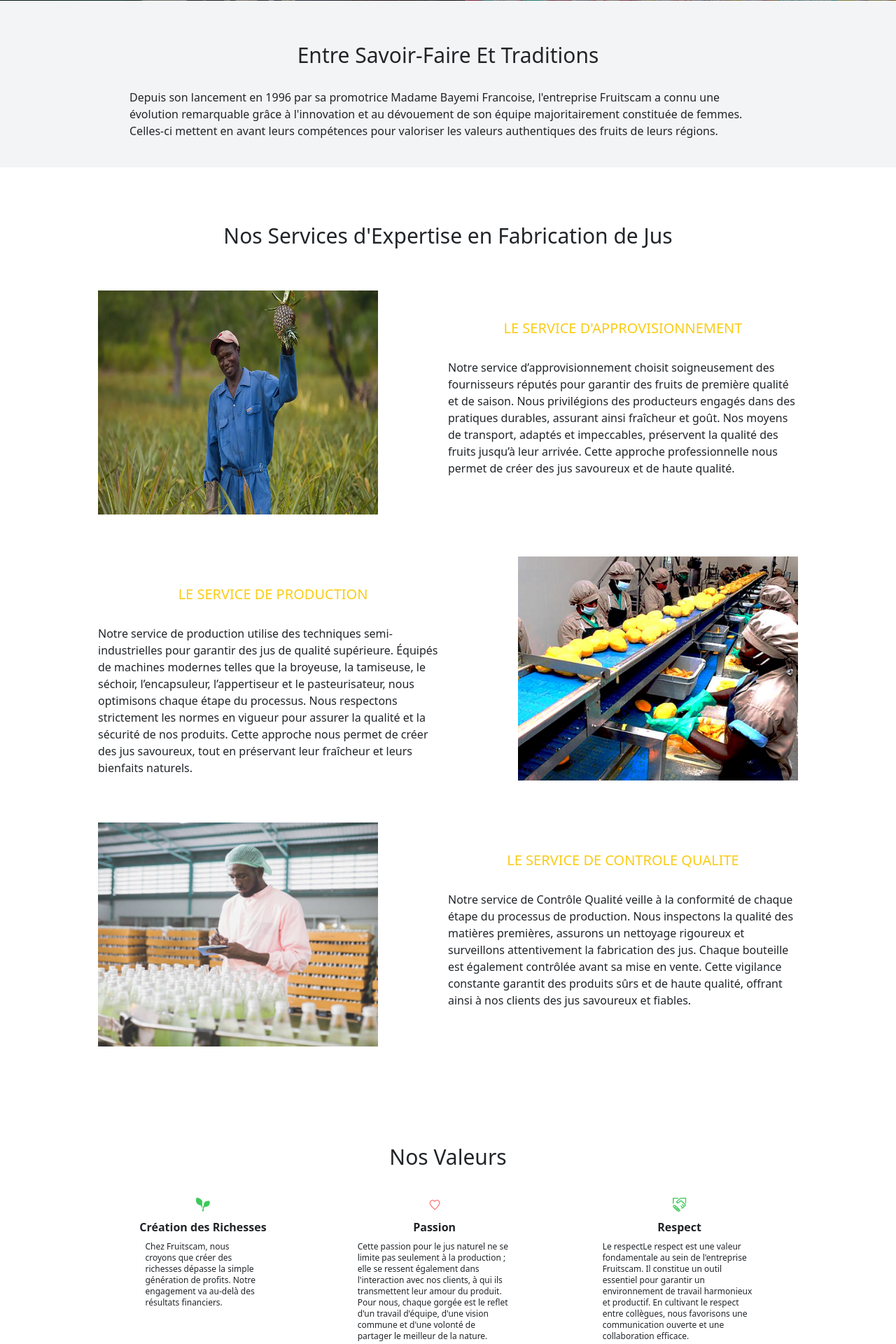
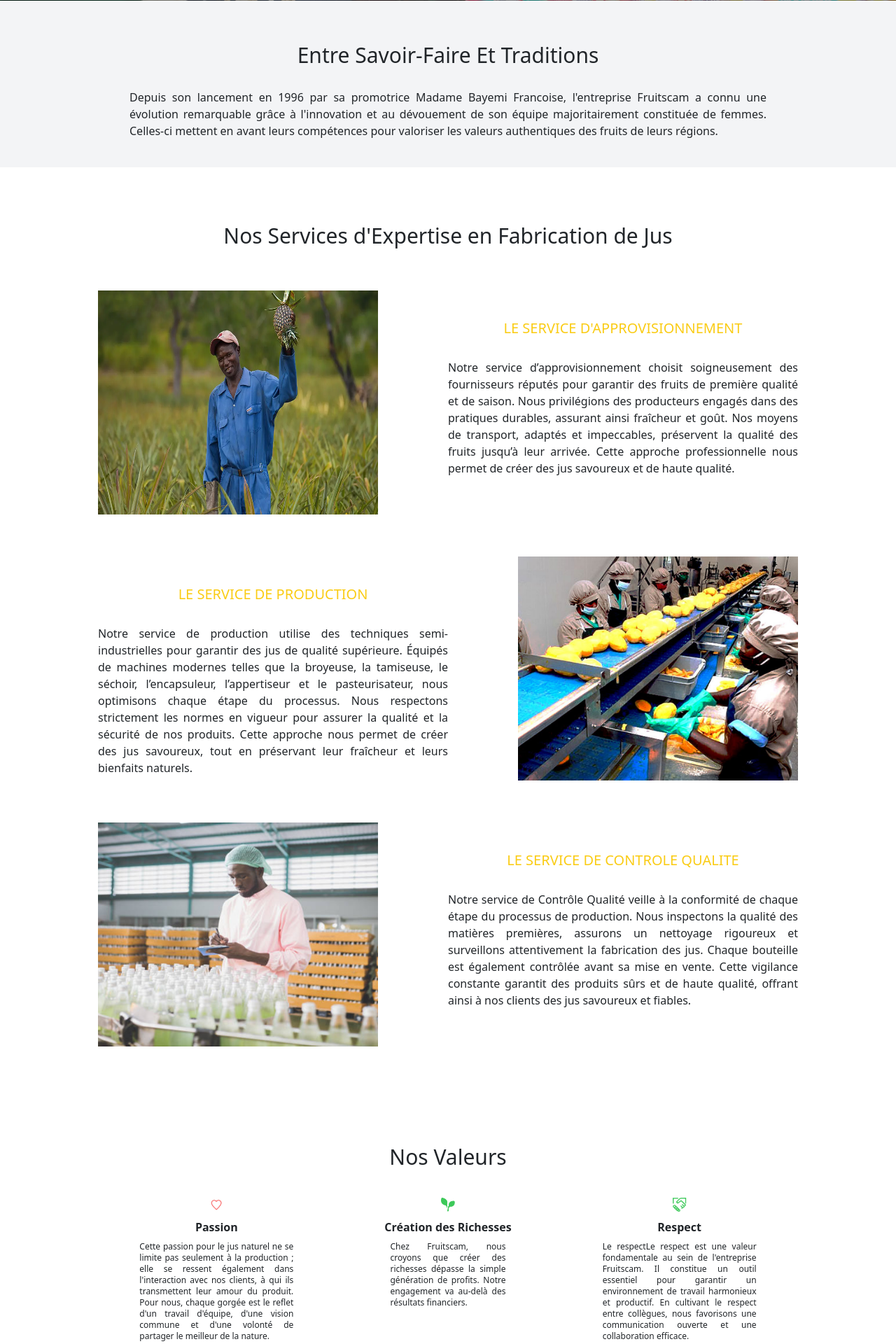
Before and after one commit to Alange39/fruitscam, a PHP site: page /entreprise.php in a window 1280 px wide. Shown: the part 625-2545 px from the top of the page at 70% size. Run offline with PHP 8.4, Linux system fonts and the light colour scheme; some libraries are stand-ins or nearby versions.

Commit message:
Ange commit

```diff
--- a/entreprise.php
+++ b/entreprise.php
@@ -28,7 +28,7 @@
           <p class="text-[#ACA9AC] text-2xl sm:text-2xl  font-bold mb-4"> Nos valeurs d’authenticité et de durabilité guident   </p>
           <p class="text-[#ACA9AC] text-2xl sm:text-2xl  font-bold mb-4">notre vision, avec un fort engagement envers la satisfaction client. </p>
         </div>
-        <img src="assets/images/jus-fruits.jpg" alt="Image 1" class="w-full h-full object-cover opacity-10%" />
+        <img src="assets/images/jus-fruits.jpg" alt="Image de la DG" class="w-full h-full object-cover opacity-10%" />
         <!-- Boutons en bas de l'image avec décalage de 75px -->
         <div class="absolute bottom-[75px] w-full flex justify-center space-x-3" id="buttons1">
           <button onclick="goToSlide(0)" class="w-4 h-4 bg-black rounded-full focus:outline-none"></button>
@@ -45,7 +45,7 @@
           </p>
           <p class="text-[#ACA9AC] text-2xl sm:text-2xl  font-bold mb-4">Chaque bouteille de jus reflète notre engagement envers des ingrédients naturels et locaux. Nous travaillons avec des agriculteurs pour assurer que nos fruits sont cueillis à maturité, préservant ainsi leurs saveurs et leurs nutriments.  </p>
         </div>
-        <img src="assets/images/gingembre.jpg" alt="Image 2" class="w-full h-full object-cover opacity-10%" />
+        <img src="assets/images/gingembre.jpg" alt="Image de jus de gingembre" class="w-full h-full object-cover opacity-10%" />
         <!-- Boutons en bas de l'image avec décalage de 75px -->
         <div class="absolute bottom-[75px] w-full flex justify-center space-x-3" id="buttons2">
           <button onclick="goToSlide(0)" class="w-4 h-4 bg-gray-300 rounded-full focus:outline-none"></button>
@@ -62,7 +62,7 @@
           </p>
           <p class="text-[#ACA9AC] text-2xl sm:text-2xl  font-bold mb-4">Fruitscam s'engage à réduire son impact environnemental en adoptant des pratiques de production écoresponsables et en utilisant des emballages recyclables. Chaque geste compte pour protéger notre planète. </p>
         </div>
-        <img src="assets/images/WhatsApp Image 2025-03-28 à 17.52.32_f84f300d.jpg" alt="Image 3" class="w-full h-full object-cover" />
+        <img src="assets/images/WhatsApp Image 2025-03-28 à 17.52.32_f84f300d.jpg" alt="Image de bouteilles" class="w-full h-full object-cover" />
         <!-- Boutons en bas de l'image avec décalage de 75px -->
         <div class="absolute bottom-[75px] w-full flex justify-center space-x-3" id="buttons3">
           <button onclick="goToSlide(0)" class="w-4 h-4 bg-gray-300 rounded-full focus:outline-none"></button>
@@ -79,7 +79,7 @@
           </p>
           <p class="text-[#ACA9AC] text-2xl sm:text-2xl  font-bold mb-4">Notre priorité est de répondre aux besoins de nos clients. Nous prenons en compte leurs retours pour améliorer constamment nos recettes et offrir un service client exceptionnel.</p>
         </div>
-        <img src="image/bouteilles.jpg" alt="Image 4" class="w-full h-full object-cover" />
+        <img src="image/bouteilles.jpg" alt="images de bouteilles de jus" class="w-full h-full object-cover" />
         <!-- Boutons en bas de l'image avec décalage de 75px -->
         <div class="absolute bottom-[75px] w-full flex justify-center space-x-3" id="buttons4">
           <button onclick="goToSlide(0)" class="w-4 h-4 bg-gray-300 rounded-full focus:outline-none"></button>
@@ -95,7 +95,7 @@
   <div class="bg-gray-100 pt-[30px]">
     <h1 class="text-center text-3xl max-md:text-lg pt-[30px]">Entre Savoir-Faire Et Traditions</h1>
 
-    <div class="max-md:mx-[15px]  mx-[185px] pb-[40px] pt-[30px] max-md:text-sm inline-block">
+    <div class="max-md:mx-[15px]  mx-[185px] pb-[40px] pt-[30px] max-md:text-sm text-justify">
       <p class="inline-block">
         Depuis son lancement en 1996 par sa promotrice Madame Bayemi Francoise, l'entreprise Fruitscam a connu une évolution remarquable grâce à l'innovation et au dévouement de son équipe majoritairement constituée de femmes. Celles-ci mettent en avant leurs compétences pour valoriser les valeurs authentiques des fruits de leurs régions.
       </p>
@@ -110,11 +110,11 @@
   <!-- premier service -->
   <section class="pt-[60px] max-md:block max-md:px-[10px] flex gap-[100px] justify-center">
     <div>
-      <img src="assets/images/ravitaillement.webp" alt="" class="h-[320px] w-[400px] max-md:w-full max-md:h-auto">
+      <img src="assets/images/ravitaillement.webp" alt="image" class="h-[320px] w-[400px] max-md:w-full max-md:h-auto">
     </div>
     <div class="pt-[40px] max-md:px-[10px]">
       <p class="text-yellow-400 text-xl max-md:text-lg text-center">LE SERVICE D'APPROVISIONNEMENT</p>
-      <p class="w-[500px] max-md:w-full max-md:text-sm pt-[30px]">
+      <p class="w-[500px] max-md:w-full text-justify  max-md:text-sm pt-[30px]">
         Notre service d’approvisionnement choisit soigneusement des fournisseurs réputés pour garantir des fruits de première qualité et de saison. Nous privilégions des producteurs engagés dans des pratiques durables, assurant ainsi fraîcheur et goût.
 
 Nos moyens de transport, adaptés et impeccables, préservent la qualité des fruits jusqu’à leur arrivée. Cette approche professionnelle nous permet de créer des jus savoureux et de haute qualité.
@@ -126,7 +126,7 @@ Nos moyens de transport, adaptés et impeccables, préservent la qualité des fr
   <section class="pt-[60px] max-md:block max-md:px-[10px] flex gap-[100px] justify-center">
     <div class="pt-[40px] max-md:px-[10px]">
       <p class="text-yellow-400 text-xl max-md:text-lg text-center">LE SERVICE DE PRODUCTION</p>
-      <p class="w-[500px] max-md:w-full max-md:text-sm pt-[30px]">
+      <p class="w-[500px] max-md:w-full text-justify  max-md:text-sm pt-[30px]">
      Notre service de production utilise des techniques semi-industrielles pour garantir des jus de qualité supérieure. Équipés de machines modernes telles que la broyeuse, la tamiseuse, le séchoir, l’encapsuleur, l’appertiseur et le pasteurisateur, nous optimisons chaque étape du processus.
 
 Nous respectons strictement les normes en vigueur pour assurer la qualité et la sécurité de nos produits. Cette approche nous permet de créer des jus savoureux, tout en préservant leur fraîcheur et leurs bienfaits naturels.
@@ -144,7 +144,7 @@ Nous respectons strictement les normes en vigueur pour assurer la qualité et la
     </div>
     <div class="pt-[40px] max-md:px-[10px]">
       <p class="text-yellow-400 text-xl max-md:text-lg text-center">LE SERVICE DE CONTROLE QUALITE</p>
-      <p class="w-[500px] max-md:w-full max-md:text-sm pt-[30px]">
+      <p class="w-[500px] max-md:w-full text-justify max-md:text-sm pt-[30px]">
        Notre service de Contrôle Qualité veille à la conformité de chaque étape du processus de production.
 
 Nous inspectons la qualité des matières premières, assurons un nettoyage rigoureux et surveillons attentivement la fabrication des jus.
@@ -162,7 +162,17 @@ Cette vigilance constante garantit des produits sûrs et de haute qualité, offr
   <p class="text-center pt-[80px] text-3xl max-md:text-2xl">Nos Valeurs</p>
 
   <section class="flex flex-wrap max-md:gap-[30px] gap-[130px] justify-center pt-[40px] max-md:px-[10px]">
-    <div class="inline-block">
+
+  <div class="justify-center text-justify ">
+      <img src="assets/images/heart (1) 1.png" alt="" class="h-[20px] w-[20px] mx-auto">
+      <p class="pt-[10px] font-bold text-center">Passion</p>
+      <p class="text-xs pt-[8px] w-[220px] mx-auto">
+        Cette passion pour le jus naturel ne se limite pas seulement à la production ; elle se ressent également dans l'interaction avec nos clients, à qui ils transmettent leur amour du produit. Pour nous, chaque gorgée est le reflet d'un travail d'équipe, d'une vision commune et d'une volonté de partager le meilleur de la nature.
+      </p>
+    </div>
+
+
+    <div class="text-justify justify-center">
       <img src="assets/images/Vector (1).png" alt="" class="h-[20px] w-[20px] mx-auto">
       <p class="pt-[10px] font-bold text-center">Création des Richesses</p>
       <p class="text-xs pt-[8px] w-[165px] mx-auto"> Chez Fruitscam, nous croyons
@@ -170,15 +180,8 @@ Cette vigilance constante garantit des produits sûrs et de haute qualité, offr
  Notre engagement va au-delà des résultats financiers.</p>
     </div>
 
-    <div class="inline-block">
-      <img src="assets/images/heart (1) 1.png" alt="" class="h-[20px] w-[20px] mx-auto">
-      <p class="pt-[10px] font-bold text-center">Passion</p>
-      <p class="text-xs pt-[8px] w-[220px] mx-auto">
-        Cette passion pour le jus naturel ne se limite pas seulement à la production ; elle se ressent également dans l'interaction avec nos clients, à qui ils transmettent leur amour du produit. Pour nous, chaque gorgée est le reflet d'un travail d'équipe, d'une vision commune et d'une volonté de partager le meilleur de la nature.
-      </p>
-    </div>
 
-    <div class="inline-block">
+    <div class="justify-center text-justify ">
       <img src="assets/images/Group.png" alt="" class="h-[20px] w-[20px] mx-auto">
       <p class="pt-[10px] font-bold text-center">Respect</p>
       <p class="text-xs pt-[8px] w-[220px] mx-auto">
@@ -192,14 +195,14 @@ Cette vigilance constante garantit des produits sûrs et de haute qualité, offr
   <section class="flex gap-[170px] max-md:gap-[50px] justify-center mt-[50px]">
   <section class="bg-gray-100 mt-[40px] pb-[10px] inline-block max-md:px-[10px] w-[350px]">
     <p class="text-xl text-yellow-400 underline text-center">Notre Vision</p>
-    <p class="text-sm pt-[20px] max-w-[700px] mx-auto">
+    <p class="text-sm pt-[20px] text-justify max-w-[700px] mx-auto">
       Nous aspirons à devenir le leader des jus naturels frais de haute qualité au Cameroun, en respectant nos valeurs écoresponsables et sociales. Nous adoptons un modèle écoresponsable axé sur les enjeux sociaux, en recrutant des jeunes mères et des femmes en difficulté. Nous croyons en leur potentiel et, en investissant dans leur avenir, nous favorisons leur bien-être et contribuons à une société plus juste.
     </p>
   </section>
 
    <section class="bg-gray-100 mt-[40px] pb-[10px] w-[350px] inline-block max-md:px-[10px]">
     <p class="text-xl text-yellow-400 underline text-center">Nos Missions</p>
-    <p class="text-sm pt-[20px] max-w-[700px] mx-auto">
+    <p class="text-sm pt-[20px] max-w-[700px] text-justify mx-auto">
      FRUITSCAM propose des jus naturels de qualité, fabriqués par une équipe dynamique de jeunes femmes, diplômées ou non, travaillant dans de bonnes conditions. L'entreprise se consacre à des initiatives écoresponsables, notamment le recyclage et des projets innovants, afin de réduire son empreinte écologique. En inspirant clients et partenaires à adopter des pratiques durables, FRUITSCAM contribue à un avenir plus vert et à l'amélioration du bien-être des consommateurs.
     </p>
   </section>
@@ -209,9 +212,9 @@ Cette vigilance constante garantit des produits sûrs et de haute qualité, offr
   <!-- partie du speech de la DG -->
 
   <div class="flex justify-center max-md:pt-[20px] max-md:pb-[35px]  ">
-    <img src="assets/images/DG.jpg" alt="" class="max-md:h-[230px] h-[188px] max-md:w-[190px]  w-[170px] max-md:rounded-none rounded-full  relative top-[100px]">
+    <img src="image/photo-DG.jpg" alt="" class="max-md:h-[230px] h-[188px] max-md:w-[190px]  w-[170px] max-md:rounded-none rounded-full  relative top-[100px]">
   </div>
-  <section class="bg-green-600 text-white text-center px-[100px] pt-[100px] pb-[80px]">
+  <section class="bg-green-600 text-white text-center text-justify justify-center px-[100px] pt-[100px] pb-[80px]">
     <p class="mt-[20px]">  Bienvenue chez Fruitscam ! </p>
 <p>
 Chez Fruitscam, nous croyons en l'importance de l'innovation et de la durabilité. Notre mission est de fournir des produits de qualité tout en respectant notre environnement. Nous nous engageons à adopter des pratiques écoresponsables et à soutenir les communautés locales.   Notre équipe, passionnée et dévouée, travaille chaque jour pour garantir que nos clients reçoivent le meilleur. En valorisant le respect et la collaboration, nous créons un environnement de travail positif et dynamique.
```
Also changed, not shown: image/photo-DG.jpg (added).
